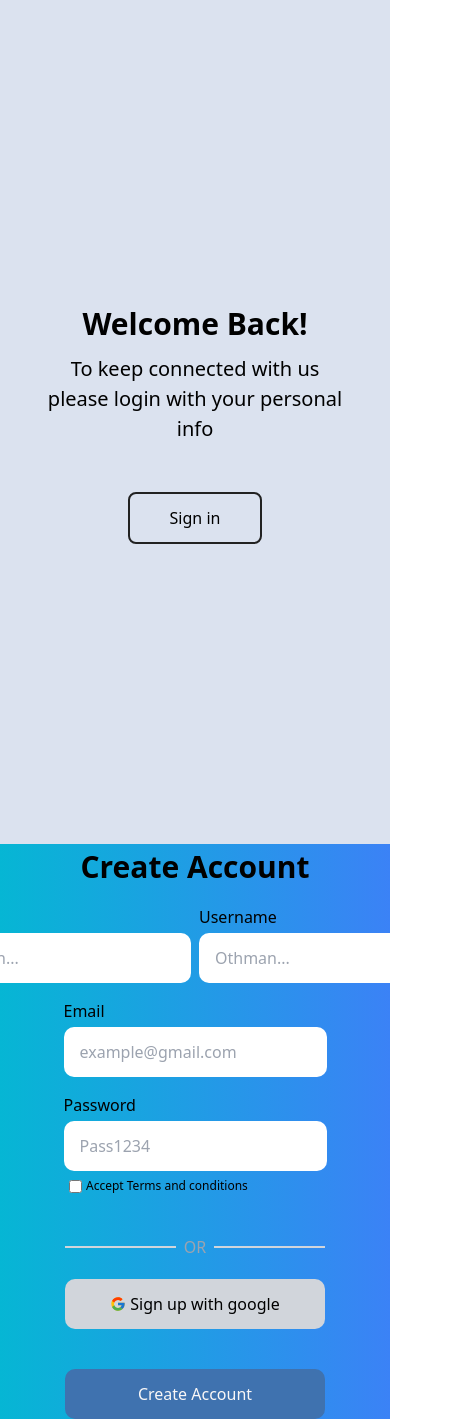
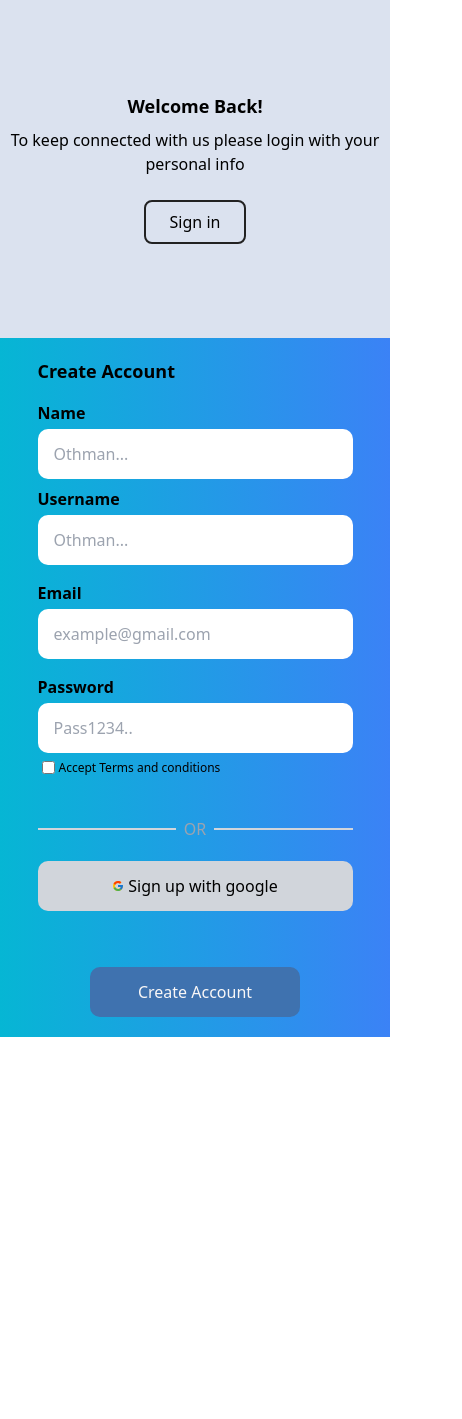
Before and after one commit to OthmanGh/UNITEYPULSE, a React (Vite) app in the folder frontend/: page /auth in a window 390 px wide. Shown: the whole page, 462 px wide, since content can reach past the window. After the commit the page ends 1037 px from the top, so only its background shows below. Built offline with nearby package versions, Linux system fonts and the light colour scheme.

Commit message:
Implement Auth Page Responsiveness

```diff
--- a/frontend/package.json
+++ b/frontend/package.json
@@ -10,6 +10,8 @@
     "preview": "vite preview"
   },
   "dependencies": {
+    "@fontsource/open-sans": "^5.0.28",
+    "@fontsource/poppins": "^5.0.14",
     "@fortawesome/fontawesome-free": "^6.5.2",
     "@gsap/react": "^2.1.1",
     "framer-motion": "^11.1.7",
--- a/frontend/src/pages/Authentication/Auth.tsx
+++ b/frontend/src/pages/Authentication/Auth.tsx
@@ -1,45 +1,32 @@
 import { GoogleIcon } from '../../constants/icons';
+import InputField from './components/InputField';
 
 const Auth = () => {
   return (
     <section className="h-screen grid grid-cols-1 sm:grid-cols-2 items-center justify-center">
-      <div className="h-screen w-full bg-lightBlue flex flex-col items-center text-center justify-center gap-2">
-        <h2 className="text-3xl font-semibold">Welcome Back!</h2>
-        <p className="text-xl max-w-[80%]">To keep connected with us please login with your personal info</p>
-        <button className="mt-10 border-black border-2 rounded-lg px-10 py-3 hover:text-red-500 hover:border-red-500 transition-all duration-500 ">
+      <div className="h-[40vh] sm:h-screen w-full bg-lightBlue flex flex-col items-center text-center justify-center gap-2">
+        <h2 className="text-lg  sm:text-3xl font-semibold">Welcome Back!</h2>
+        <p className="sm:text-xl sm:max-w-[80%] px-2">To keep connected with us please login with your personal info</p>
+        <button className="mt-4 sm:mt-10 border-black border-2 rounded-lg px-6 sm:px-10 py-2 sm:py-3 hover:text-red-500 hover:border-red-500 transition-all duration-500 ">
           Sign in
         </button>
       </div>
 
-      <div className="bg-gradient-to-r from-cyan-500 to-blue-500 h-full w-full flex flex-col  justify-center">
-        <form className=" flex flex-col items-center justify-center gap-4">
-          <h2 className="text-3xl font-semibold">Create Account</h2>
+      <div className="bg-gradient-to-r from-cyan-500 to-blue-500 h-full w-full flex flex-col items-center justify-center p-5">
+        <form className="flex flex-col items-start justify-center gap-4 w-[90%] sm:w-2/3">
+          <h2 className="text-lg xs:text-2xl sm:text-3xl font-semibold">Create Account</h2>
 
-          <div className="flex gap-2 flex-1">
-            <fieldset className="flex flex-col gap-1 flex-1">
-              <label htmlFor="id" className="font-semibold">
-                Name
-              </label>
-              <input type="text" name="name" placeholder="Othman..." className="h-[50px] px-4 rounded-[10px]" />
-            </fieldset>
+          <div className="flex flex-col w-full gap-2 sm:gap-0 sm:flex-row">
+            <InputField name="name" id="name" placeholder="Othman..." labelText="Name" type="text" classes="w-full sm:w-[95%]" />
 
-            <fieldset className="flex flex-col gap-1 flex-1">
-              <label htmlFor="username">Username</label>
-              <input id="username" type="text" name="username" placeholder="Othman..." className="h-[50px] px-4 rounded-[10px]" />
-            </fieldset>
+            <InputField name="username" id="username" placeholder="Othman..." labelText="Username" type="text" classes="w-full sm:w-[100%]" />
           </div>
 
-          <fieldset className="flex flex-col gap-1 w-2/3">
-            <label htmlFor="email">Email</label>
-            <input id="email" type="text" name="email" placeholder="example@gmail.com" className="h-[50px] px-4 rounded-[10px]" />
-          </fieldset>
+          <InputField name="email" id="email" placeholder="example@gmail.com" labelText="Email" type="email" classes="w-full" />
 
-          <fieldset className="flex flex-col gap-1 w-2/3">
-            <label htmlFor="password">Password</label>
-            <input id="password" type="text" name="password" placeholder="Pass1234" className="h-[50px] px-4 rounded-[10px]" />
-          </fieldset>
+          <InputField name="password" id="password" placeholder="Pass1234.." labelText="Password" type="password" classes="w-full flex-2" />
 
-          <fieldset className="flex flex-col gap-1 w-2/3 mt-[-10px]">
+          <fieldset className="flex flex-col gap-1 w-full mt-[-10px]">
             <label htmlFor="conditions" className="flex items-center gap-1 ml-1">
               <input id="conditions" type="checkbox" />
               <p className="text-sm font-semidbold">Accept Terms and conditions</p>
@@ -47,20 +34,20 @@ const Auth = () => {
           </fieldset>
         </form>
 
-        <div className="flex flex-col gap-5 mt-10">
-          <div className="flex gap-2 w-2/3 mx-auto">
+        <div className="flex flex-col gap-5 mt-10 w-[90%] sm:w-2/3">
+          <div className="flex gap-2 w-full mx-auto">
             <div className="bg-gray-300 flex-1 h-[2px] self-center"></div>
             <p className="text-gray-400">OR</p>
             <div className="bg-gray-300 flex-1 h-[2px] self-center"></div>
           </div>
 
-          <button className="flex gap-1 justify-center items-center text-center bg-gray-300 w-2/3 mx-auto h-[50px] rounded-[10px]">
-            <GoogleIcon />
-            <p>Sign up with google</p>
+          <button className="flex gap-1 justify-center items-center text-center bg-gray-300 w-full mx-auto h-[50px] rounded-[10px] px-8">
+            <GoogleIcon className="text-sm" />
+            <p className="text-md">Sign up with google</p>
           </button>
         </div>
 
-        <button className="mt-10 w-2/3 mx-auto h-[50px] bg-primary rounded-[10px] text-white">Create Account</button>
+        <button className="mt-14 w-[60%] sm:w-2/3 mx-auto h-[50px] bg-primary rounded-[10px] text-white">Create Account</button>
       </div>
     </section>
   );
--- /dev/null
+++ b/frontend/src/pages/Authentication/components/InputField.tsx
@@ -0,0 +1,21 @@
+type InputFieldProps = {
+  name: string;
+  placeholder: string;
+  type: string;
+  labelText: string;
+  id: string;
+  classes?: string;
+};
+
+const InputField = ({ name, placeholder, type, labelText, id, classes }: InputFieldProps) => {
+  return (
+    <fieldset className="flex flex-col gap-1 w-full">
+      <label htmlFor={id} className="font-semibold">
+        {labelText}
+      </label>
+      <input id={id} type={type} name={name} placeholder={placeholder} className={`h-[50px] px-4 rounded-[10px] outline-none ${classes || ''}`} />
+    </fieldset>
+  );
+};
+
+export default InputField;
```
Also changed, not shown: 1 other file (tests, documents, lock files or other folders).
